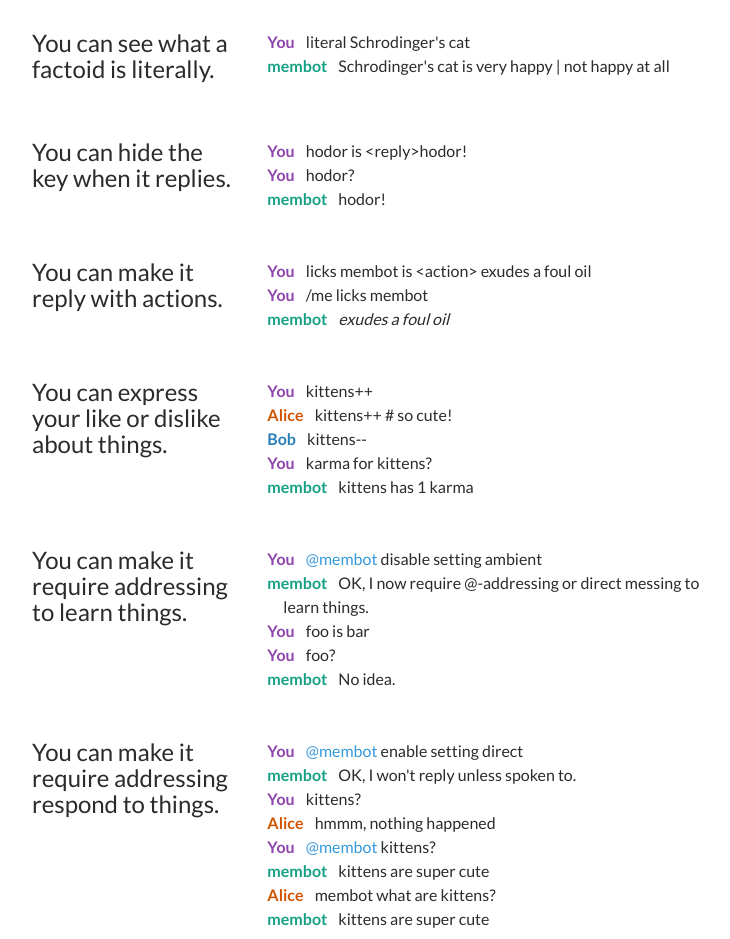
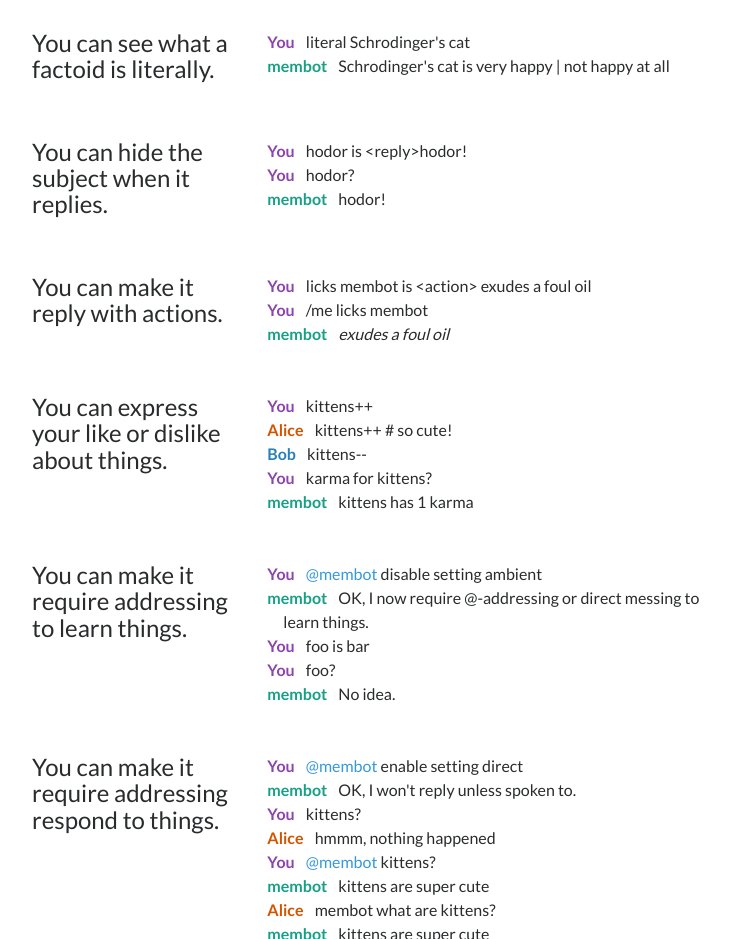
Before and after one commit to statico/memorybot, a website: page docs/index.html in a window 1280 px wide. Shown: the part 1400-2339 px from the top of the page, without its empty margins (270-1000 px from the left). Drawn offline with nearby package versions, Linux system fonts and the light colour scheme.

Commit message:
Say subject, not key, in docs

```diff
--- a/docs/index.html
+++ b/docs/index.html
@@ -118,7 +118,7 @@
 
       <div class="row marketing">
         <div class="col-lg-4">
-          <h4 class="center">You can hide the key when it replies.</h4>
+          <h4 class="center">You can hide the subject when it replies.</h4>
         </div>
         <div class="col-lg-8">
           <span class="you"><b>You</b> hodor is &lt;reply&gt;hodor!</span>
```
